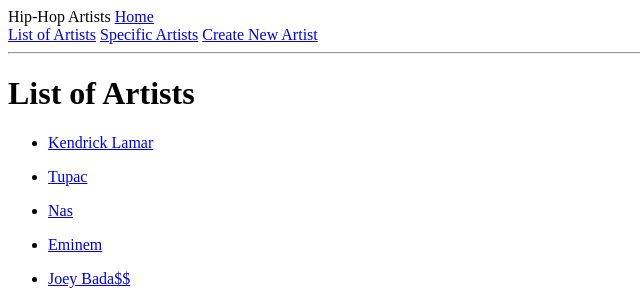
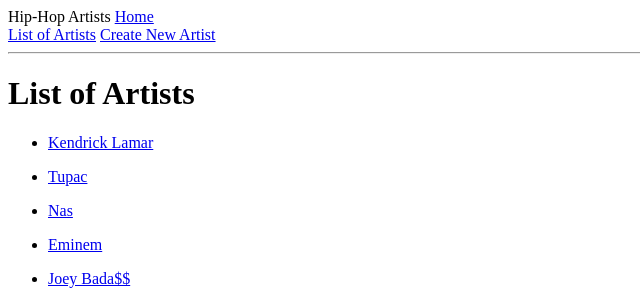
Before and after one commit to coconnell1/hiphop_artists, a Flask app: page /artistList in a window 1280 px wide. Shown: the top 300 px of the page, without its empty margins (0-640 px from the left). Run offline with Flask 2, Linux system fonts and the light colour scheme.

Commit message:
lab 2 - hip hop artists

```diff
--- a/app/templates/base.html
+++ b/app/templates/base.html
@@ -10,7 +10,6 @@
         <div>Hip-Hop Artists
             <a href="/index">Home</a></div>
             <a href="/artistList">List of Artists</a>
-            <a href="/artistPage">Specific Artists</a>
             <a href="/createArtist">Create New Artist</a>
         <hr>
         {% block content %}{% endblock %}
```
